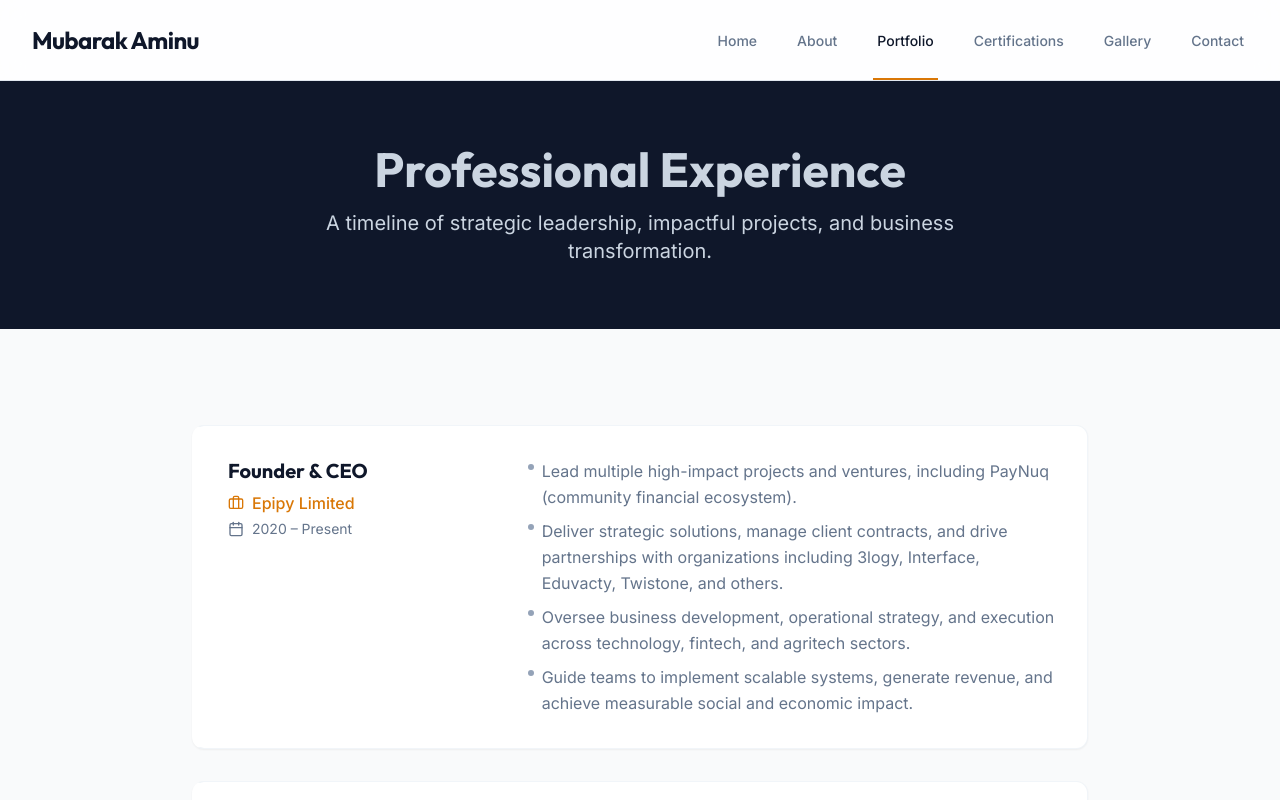
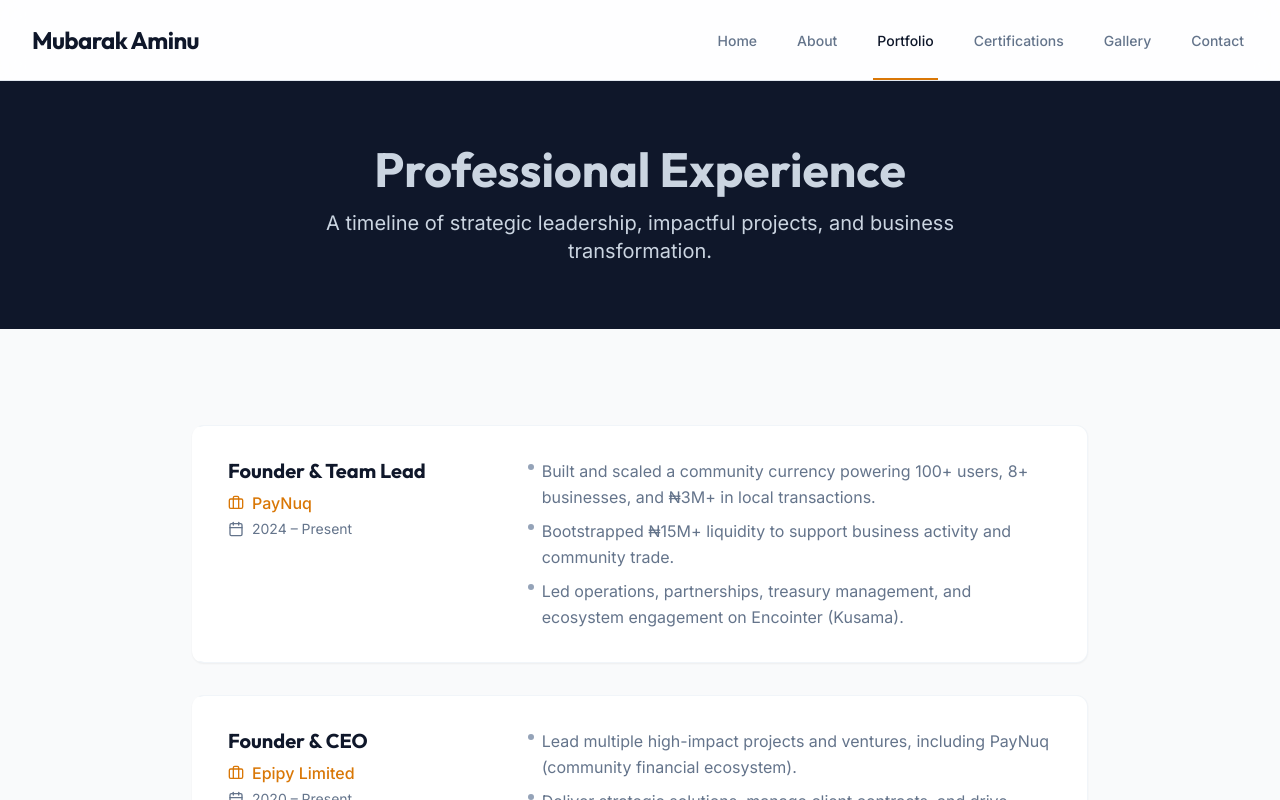
Before and after one commit to Abdul100-han/mubarakaminu.com, a React (Vite) app: page /#/portfolio in a window 1280 px wide. Shown: the top 800 px of the page. Built offline with nearby package versions, Linux system fonts and the light colour scheme.

Commit message:
updated portfolio page

```diff
--- a/src/pages/Portfolio.jsx
+++ b/src/pages/Portfolio.jsx
@@ -2,6 +2,16 @@
 import { Briefcase, Calendar } from 'lucide-react';
 
 const experiences = [
+    {
+        role: "Founder & Team Lead",
+        company: "PayNuq",
+        period: "2024 – Present",
+        achievements: [
+            "Built and scaled a community currency powering 100+ users, 8+ businesses, and ₦3M+ in local transactions.",
+            "Bootstrapped ₦15M+ liquidity to support business activity and community trade.",
+            "Led operations, partnerships, treasury management, and ecosystem engagement on Encointer (Kusama)."
+        ]
+    },
     {
         role: "Founder & CEO",
         company: "Epipy Limited",
```
